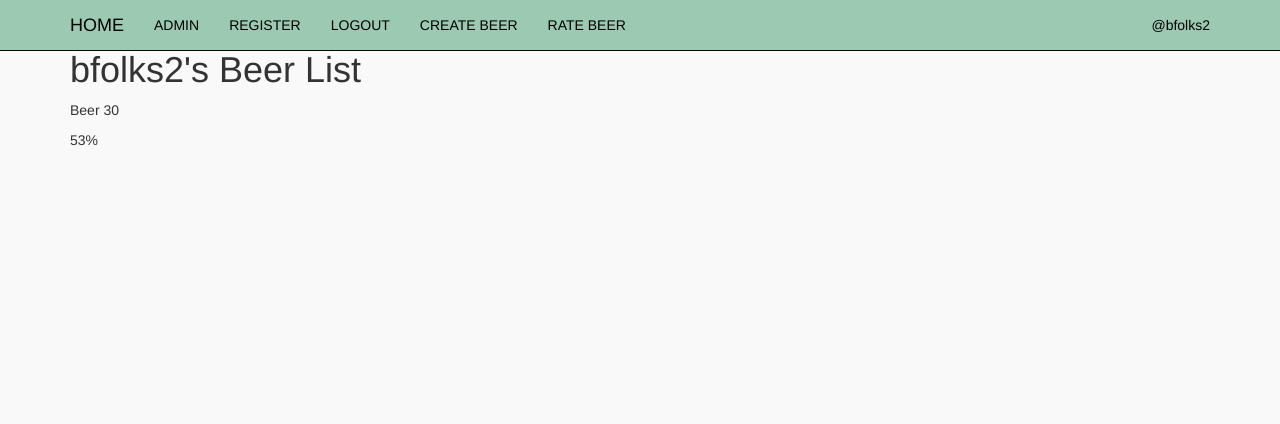
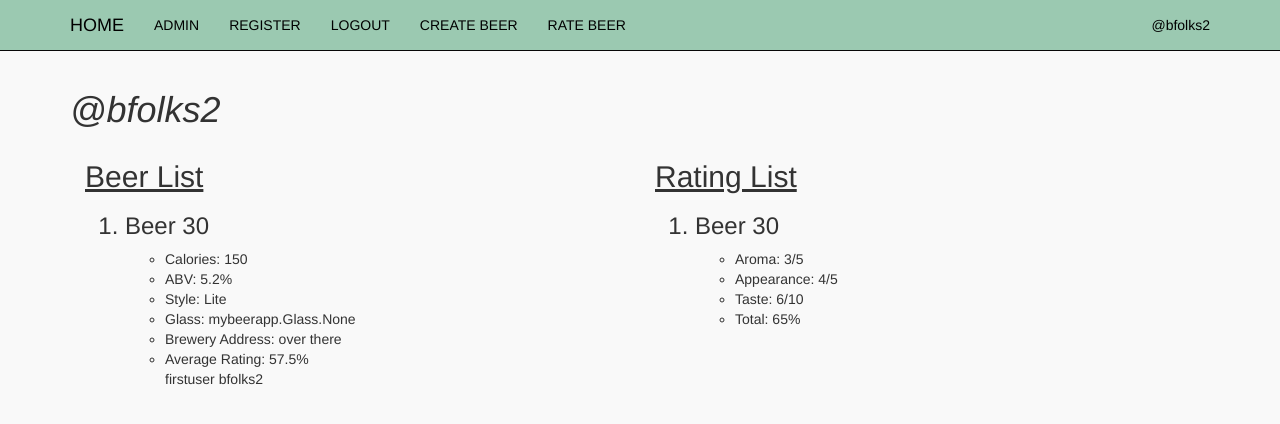
Before and after one commit to bfolks2/Python-Challenge-Beer-API, a Django app: a page that uses templates/base.html in a window 1280 px wide. Shown: the top 424 px of the page. Run offline with Django 3.2, Linux system fonts and the light colour scheme; a user stored in the database is signed in; data comes from the database, SQL or seed files in the repository; some libraries are stand-ins or nearby versions.

Commit message:
added rating details, user details

```diff
--- a/mybeerapp/forms.py
+++ b/mybeerapp/forms.py
@@ -14,4 +14,4 @@ class BeerForm(forms.ModelForm):
 class RatingForm(forms.ModelForm):
     class Meta():
         model=Rating
-        fields='__all__'
+        exclude=['user']
--- a/mybeerapp/models.py
+++ b/mybeerapp/models.py
@@ -69,15 +69,14 @@ class Rating(models.Model):
         (10,'10/10'),
     )
 
+    user=models.ForeignKey(User, related_name='user_ratings', default=1)
     aroma=models.PositiveIntegerField(choices=five_choices)
     appearance=models.PositiveIntegerField(choices=five_choices)
     taste=models.PositiveIntegerField(choices=ten_choices) #taste is weighted
-    palate=models.PositiveIntegerField(choices=five_choices)
-    bottle_style=models.PositiveIntegerField(choices=five_choices)
     beer=models.ForeignKey(Beer, related_name='ratings')
 
     def _get_average(self):
-        return round(((self.aroma + self.appearance + self.taste + self.palate + self.bottle_style)/30)*100)
+        return round(((self.aroma + self.appearance + self.taste)/20)*100)
     average = property(_get_average)
 
     def __str__(self):
--- a/mybeerapp/templates/mybeerapp/user_beerlist.html
+++ b/mybeerapp/templates/mybeerapp/user_beerlist.html
@@ -1,12 +1,48 @@
 {% extends 'base.html' %}
 {% block content %}
-  <h1>{{beer_user}}'s Beer List</h1>
+  <div class="beer_css">
 
-  {% for beer in user_beers %}
-    <p>{{beer.name}}</p>
-    {% for rating in beer.ratings.all %}
-      <p>{{rating.average}}%</p>
-    {% endfor %}
-  {% endfor %}
+    <h1><em>@{{beer_user}}</em></h1>
+
+    <div class="col-xs-6">
+      <h2><u>Beer List</u></h2>
+      <ol>
+        {% for beer in user_beers %}
+          <h3><li>{{beer.name}}</li></h3>
+          <ul>
+            <li>Calories: {{beer.calories}}</li>
+            <li>ABV: {{beer.abv}}%</li>
+            <li>Style: {{beer.style}}</li>
+            <li>Glass: {{beer.glass}}</li>
+            <li>Brewery Address: {{beer.location}}</li>
+            {% if beer.ratings.count %}
+              <li>Average Rating: {{beer.total_average}}%</li>
+              {% for rating in beer.ratings.all %}
+                {{rating.user}}
+              {% endfor %}
+            {% endif %}
+          </ul>
+        {% endfor %}
+      </ol>
+    </div>
+
+
+    <div class="col-xs-6">
+      <h2><u>Rating List</u></h2>
+      <ol>
+        {% for rating in user_ratings %}
+          <h3><li>{{rating.beer.name}}</li></h3>
+          <ul>
+            <li>Aroma: {{rating.aroma}}/5</li>
+            <li>Appearance: {{rating.appearance}}/5</li>
+            <li>Taste: {{rating.taste}}/10</li>
+            <li>Total: {{rating.average}}%</li>
+          </ul>
+        {% endfor %}
+      </ol>
+    </div>
+
+  </div>
+
 
 {% endblock %}
--- a/mybeerapp/urls.py
+++ b/mybeerapp/urls.py
@@ -7,5 +7,6 @@ urlpatterns = [
     url(r'^new/$', views.createbeer, name='create'),
     url(r'^rate/$', views.createrating, name='rating'),
     url(r'^by/(?P<username>[-\w]+)/$', views.user_beerlist, name='user_beerlist'),
-    # url(r'^by/(?P<username>[-\w]+)/(?P<pk>\d+)/$', views.PostDetail.as_view(), name='beer_details'),
+    url(r'^details/(?P<slug>[-\w]+)/$', views.beer_details, name='beer_details'),
+    url(r'^ratedetails/(?P<slug>[-\w]+)/$', views.rating_details, name='rating_details'),
 ]
--- a/mybeerapp/views.py
+++ b/mybeerapp/views.py
@@ -1,4 +1,4 @@
-from django.shortcuts import render
+from django.shortcuts import render, get_object_or_404
 from mybeerapp.models import Beer
 from django.views import generic
 from mybeerapp.forms import BeerForm, RatingForm
@@ -46,6 +46,7 @@ def createrating(request):
         ratingform=RatingForm(request.POST)
         if ratingform.is_valid():
             rating=ratingform.save(commit=False)
+            rating.user=request.user
             rating.save()
             return HttpResponseRedirect(reverse('index'))
     else:
@@ -62,11 +63,18 @@ def user_beerlist(request,username):
         raise Http404
     else:
         user_beers = beer_user.beers.all()
+        user_ratings = beer_user.user_ratings.all()
 
-    print(beer_user.username)
-    print(user_beers)
+    return render(request, 'mybeerapp/user_beerlist.html', {'beer_user':beer_user, 'user_beers':user_beers, 'user_ratings':user_ratings})
 
-    return render(request, 'mybeerapp/user_beerlist.html', {'beer_user':beer_user, 'user_beers':user_beers})
+def beer_details(request, slug):
+    beer = get_object_or_404(Beer, slug=slug)
+    return render(request, 'mybeerapp/beerdetails.html',{'beer':beer})
+
+def rating_details(request, slug):
+    beer = get_object_or_404(Beer, slug=slug)
+    return render(request, 'mybeerapp/ratingdetails.html',{'beer':beer})
+
 
 # def beerdetails(request):
 #     return render(request, 'mybeerapp/beer_details.html')
--- a/static/BeerAPI/css/master1.css
+++ b/static/BeerAPI/css/master5.css
@@ -11,3 +11,7 @@ body{
 .navbar-collapse .navbar-nav li a{
   color: black;
 }
+
+.beer_css{
+  padding-top: 40px;
+}
--- a/templates/base.html
+++ b/templates/base.html
@@ -7,7 +7,7 @@
     <!-- Latest compiled and minified CSS -->
     <link rel="stylesheet" href="https://maxcdn.bootstrapcdn.com/bootstrap/3.3.7/css/bootstrap.min.css" integrity="sha384-BVYiiSIFeK1dGmJRAkycuHAHRg32OmUcww7on3RYdg4Va+PmSTsz/K68vbdEjh4u" crossorigin="anonymous">
     <!-- Link to CSS -->
-    <link rel="stylesheet" href="{% static 'BeerAPI/css/master1.css' %}">
+    <link rel="stylesheet" href="{% static 'BeerAPI/css/master5.css' %}">
   </head>
   <body>
 
--- a/templates/index.html
+++ b/templates/index.html
@@ -15,16 +15,14 @@
       <ol>
         {% for beer in beers %}
           <div class="col-md-4 col-xs-6">
-            <h3><li>{{beer.name}}</li></h3>
+            <h3><li><a href="{% url 'mybeerapp:beer_details' slug=beer.slug %}">{{beer.name}}</a></li></h3>
             <ul>
               <li>Created by: @{{beer.user}}</li>
               <li>Calories: {{beer.calories}}</li>
               <li>ABV: {{beer.abv}}%</li>
               <li>Style: {{beer.style}}</li>
-              <li>Glass: {{beer.glass}}</li>
-              <li>Brewery Address: {{beer.location}}</li>
               {% if beer.ratings.count %}
-                <li>Average Rating: {{beer.total_average}}%</li>
+                <li>Average Rating: <a href="{% url 'mybeerapp:rating_details' slug=beer.slug %}">{{beer.total_average}}%</a></li>
               {% endif %}
             </ul>
           </div>
```
Also changed, not shown: mybeerapp/templates/mybeerapp/beerdetails.html (added, +17 -0 lines), mybeerapp/templates/mybeerapp/ratingdetails.html (added, +21 -0 lines), db.sqlite3, mybeerapp/migrations/0003_rating_user.py (added), mybeerapp/migrations/0004_auto_20170912_1048.py (added).
